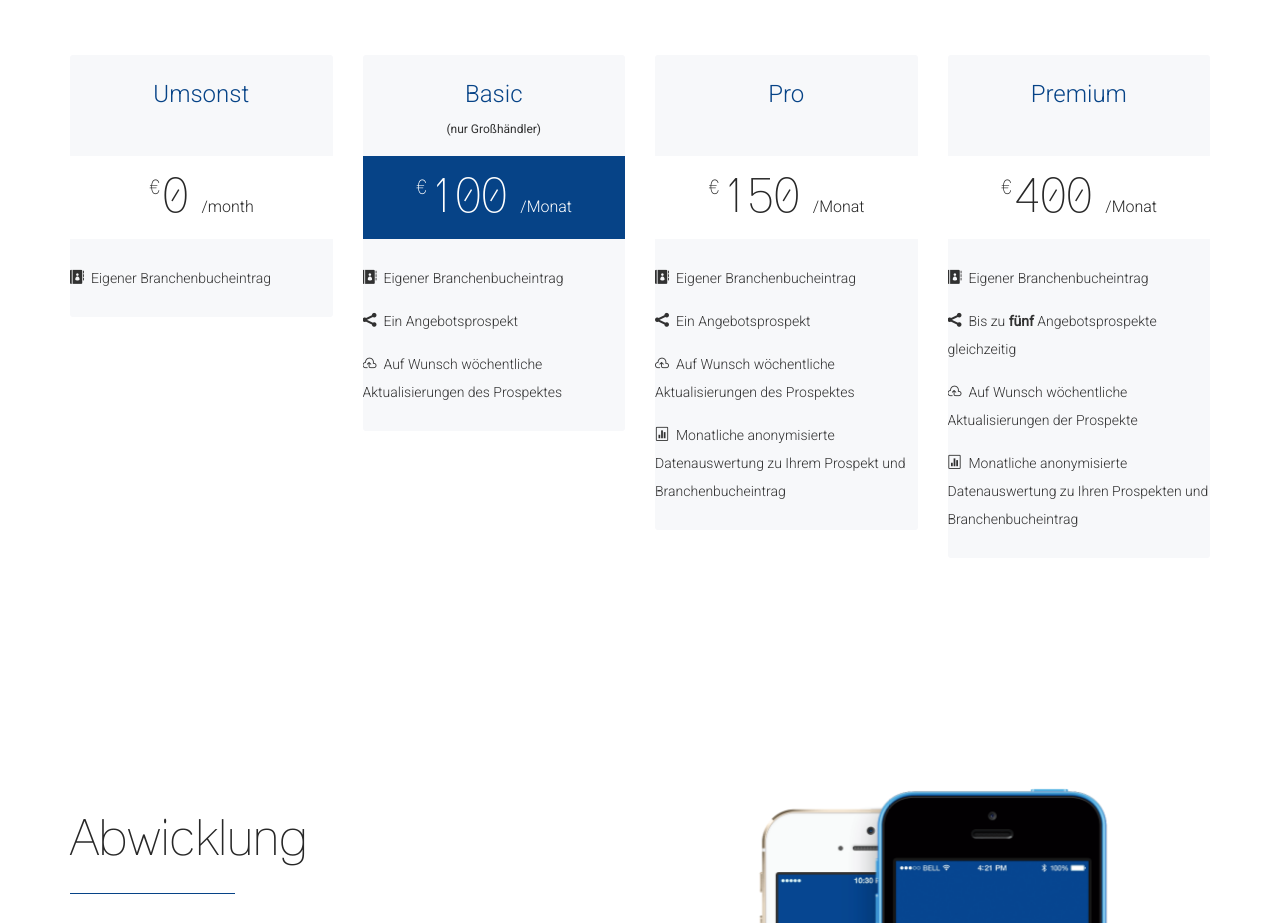
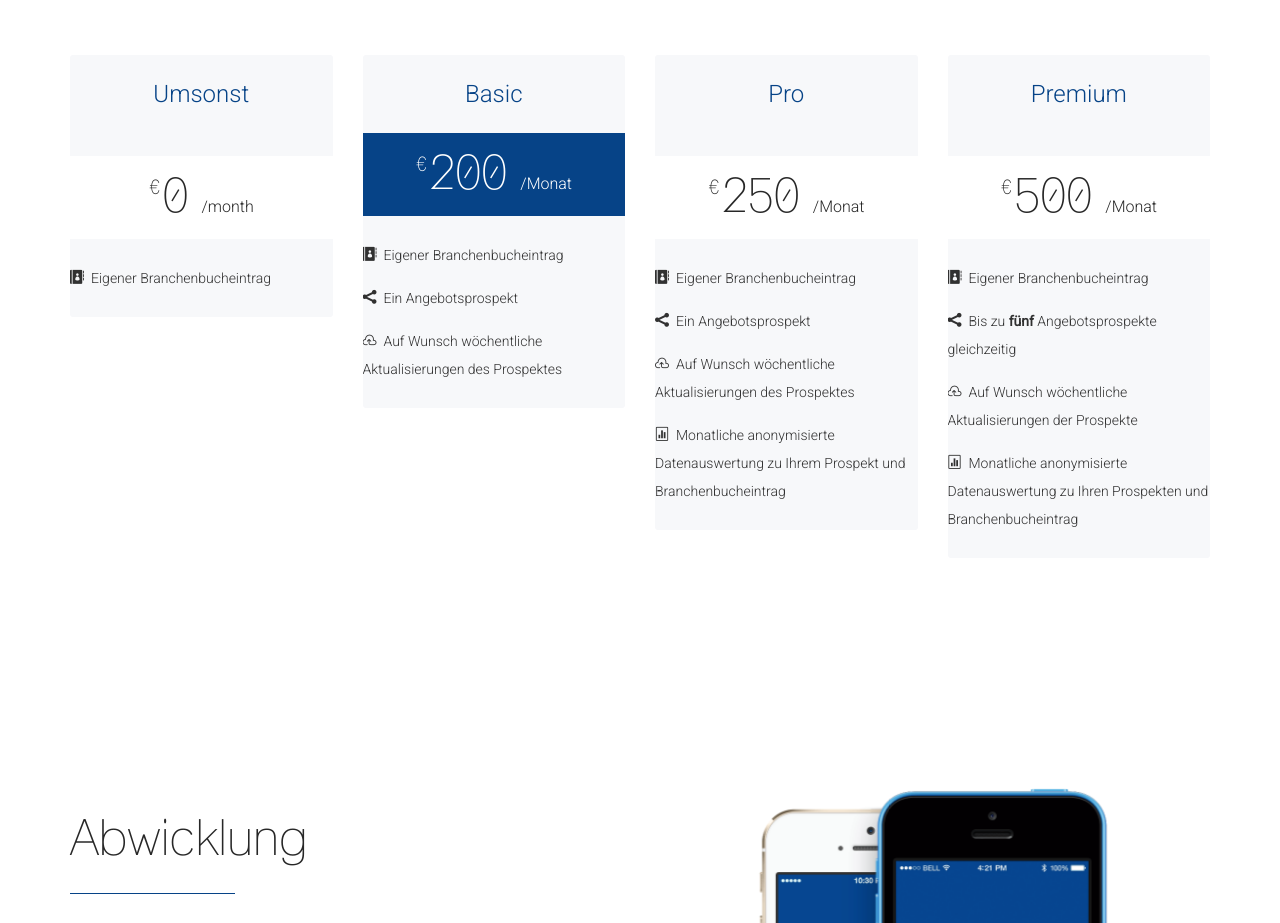
Before and after one commit to GastroHub-VTM-Berlin/GastroHub-VTM-Berlin, a plain HTML site: page retail.html in a window 1280 px wide. Shown: the part 3040-3963 px from the top of the page. Drawn offline with nearby package versions, Linux system fonts and the light colour scheme; files whose address does not match are found by name.

Commit message:
update preis

```diff
--- a/retail.html
+++ b/retail.html
@@ -462,11 +462,11 @@
 			<div class="single-package">
 
 				<h3 class="package-heading main-color">
-				Basic</h3><h6>(nur Großhändler)</h6>
+				Basic</h3><!--h6>(nur Großhändler)</h6-->
 
 				<div class="price">
 					<div class="color-bg">
-						<h2><span class="sign">€</span>100 <span class="month">/Monat</span></h2>
+						<h2><span class="sign">€</span>200 <span class="month">/Monat</span></h2>
 					</div>
 				</div>
 
@@ -488,7 +488,7 @@
 				Pro</h3><h6> &nbsp;</h6>
 
 				<div class="price">
-					<h2><span class="sign">€</span>150 <span class="month">/Monat</span></h2>
+					<h2><span class="sign">€</span>250 <span class="month">/Monat</span></h2>
 				</div>
 
 				<ul class="package-feature">
@@ -509,7 +509,7 @@
 				Premium</h3><h6> &nbsp;</h6>
 
 				<div class="price">
-					<h2><span class="sign">€</span>400 <span class="month">/Monat</span></h2>
+					<h2><span class="sign">€</span>500 <span class="month">/Monat</span></h2>
 				</div>
 
 				<ul class="package-feature">
```
